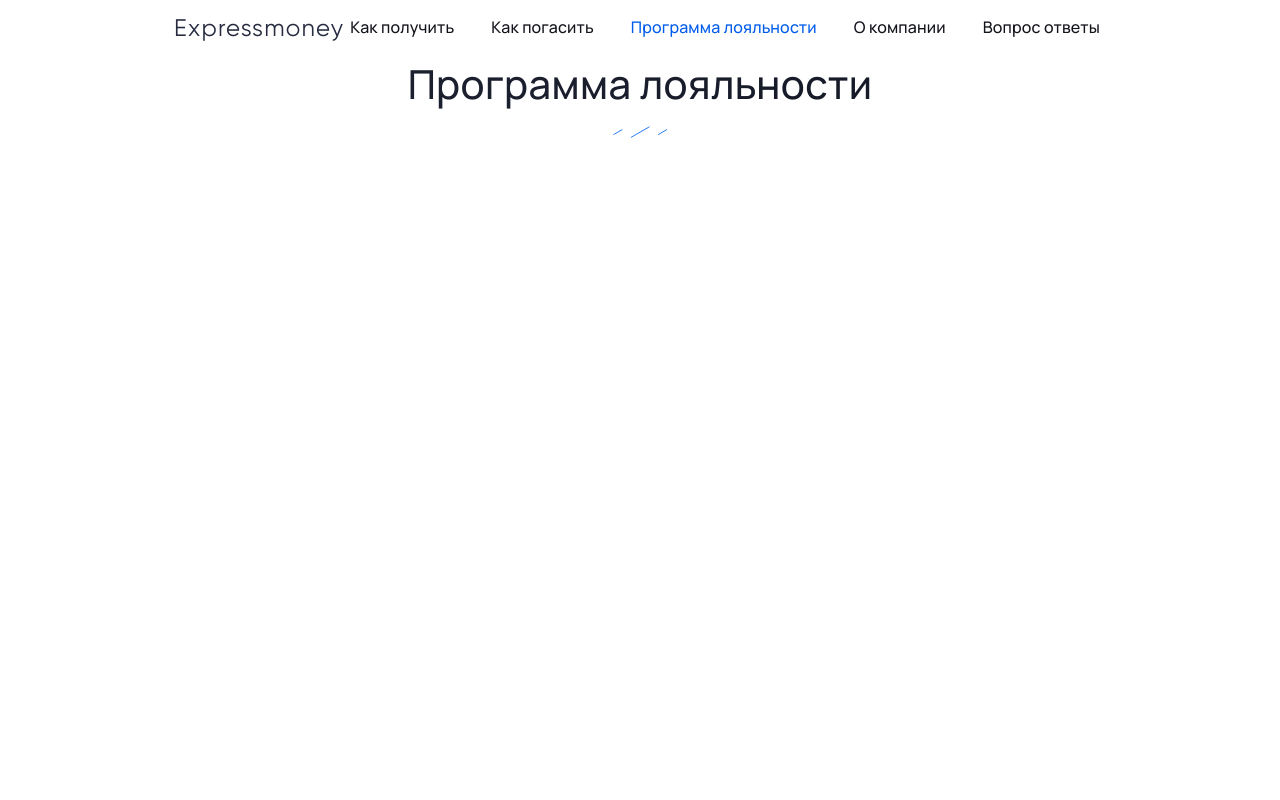
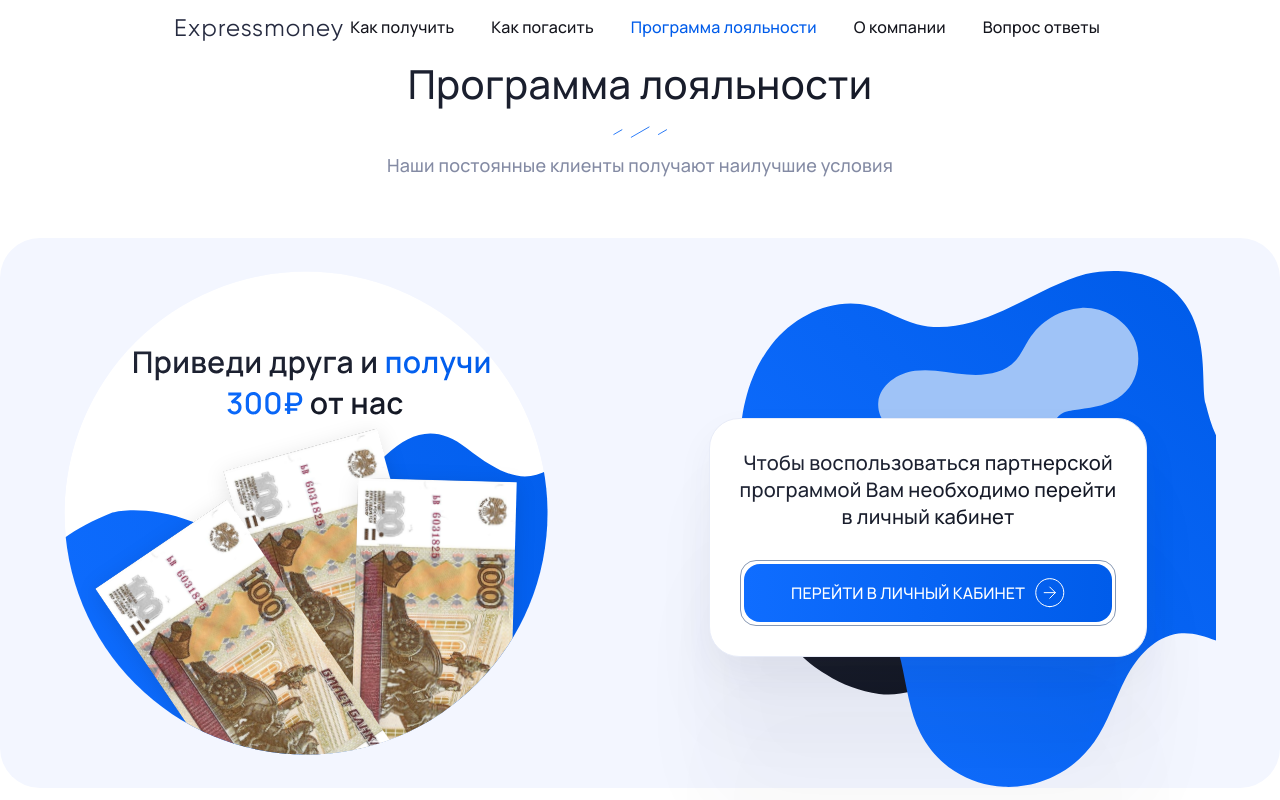
Before and after one commit to ghost-raven1/express-money-front, a React (Vite) app: page /loyalty-program in a window 1280 px wide. Shown: the top 800 px of the page. Built offline with nearby package versions, Linux system fonts and the light colour scheme.

Commit message:
added LoyaltyProgramPage

```diff
--- a/src/components/AppFooter/components/AppFooterSearchBlock/components/AppFooterNavPanel/AppFooterNavPanel.jsx
+++ b/src/components/AppFooter/components/AppFooterSearchBlock/components/AppFooterNavPanel/AppFooterNavPanel.jsx
@@ -4,8 +4,8 @@ import { RouterPath } from "../../../../../../utils/utils.js";
 const AppFooterNavPanel = () => {
   const navigate = useNavigate();
   const leftArr = [
-    { name: "Как получить заем?", url: RouterPath.howToGet },
-    { name: "Как погасить заем?", url: RouterPath.howToRepay },
+    { name: "Как получить заем?", url: 'https://platform.expressmoney.com/loans/'},
+    { name: "Как погасить заем?", url: 'https://platform.expressmoney.com/loans/' },
     { name: "Клубная карта", url: "" },
     { name: "Мобильное приложение", url: "" },
     { name: "Вопросы и ответы", url: RouterPath.faqPage },
@@ -19,7 +19,7 @@ const AppFooterNavPanel = () => {
     { name: "Органы управления", url: "" },
     { name: "Раскрытие информации", url: "" },
     { name: "Документы", url: "" },
-    { name: "Политика конфиденциаальности", url: "" },
+    { name: "Политика конфиденциальности", url: "" },
     { name: "Финансовая отчетность", url: "" },
   ];
   return (
@@ -30,12 +30,13 @@ const AppFooterNavPanel = () => {
           {!!leftArr?.length &&
             leftArr.map((link, idx) => {
               return (
-                <button
+                <a
                   className="footer-nav-panel__left-list-item"
-                  onClick={() => navigate(link.url)}
+                  href={link.url}
+                  target="_blank"
                 >
                   {link.name}
-                </button>
+                </a>
               );
             })}
         </div>
--- a/src/pages/loyaltyProgram/LoyaltyProgram.jsx
+++ b/src/pages/loyaltyProgram/LoyaltyProgram.jsx
@@ -1,13 +1,40 @@
 import "./LoyaltyProgram.scss";
 import AppHeadSection from "../../components/AppHeadSection/AppHeadSection.jsx";
-import mainTariffsBlockDelimiter from 'src/assets/main/Delimiters/Delimiter.svg';
+import mainTariffsBlockDelimiter from "src/assets/main/Delimiters/Delimiter.svg";
+import AppButton from "../../components/AppButton/AppButton.jsx";
+import SvgSelector from "../../components/SvgSelector/SvgSelector.jsx";
 const loyaltyProgram = () => {
   return (
     <div className="loyalty-program">
       <AppHeadSection
         title="Программа лояльности"
         img={mainTariffsBlockDelimiter}
+        desc="Наши постоянные клиенты получают наилучшие условия"
       />
+      <div className="loyalty-program-container">
+        <img
+          className="loyalty-program-container-left"
+          src="src/assets/loyaltyProgram/leftImg.svg"
+          alt=""
+        />
+        <div className="loyalty-program-container-right">
+            <div className="loyalty-program-container-right-form">
+                <div className="loyalty-program-container-right-form__title">
+                    Чтобы воспользоваться партнерской <br />
+                    программой Вам необходимо перейти <br />
+                    в личный кабинет
+                </div>
+                <div className="main__button-border main__button-border_grey">
+                    <a href="https://platform.expressmoney.com/loans/" target='_blank'>
+                        <AppButton mode="blue">
+                            ПЕРЕЙТИ В ЛИЧНЫЙ КАБИНЕТ <SvgSelector id="arrow-in-round" />
+                            {/* TODO Поменять иконку*/}
+                        </AppButton>
+                    </a>
+                </div>
+            </div>
+        </div>
+      </div>
     </div>
   );
 };
--- a/src/pages/loyaltyProgram/LoyaltyProgram.scss
+++ b/src/pages/loyaltyProgram/LoyaltyProgram.scss
@@ -1,5 +1,42 @@
 .loyalty-program {
-  height: 100vh;
+  min-height: 100vh;
   color: #1A1D25;
   text-align: center;
+  &-container {
+    background: #F3F6FF;
+    border-radius: 40px;
+    display: grid;
+    grid-template-columns: repeat(2, 1fr);
+    padding: 33px 5%;
+
+    &-left {}
+    &-right {
+      background: url("src/assets/loyaltyProgram/rightImg.svg") no-repeat;
+      align-items: center;
+      justify-content: center;
+      display: flex;
+      height: 110%;
+      &-form {
+        background: #FFFFFF;
+        border: 1px solid #E8ECF8;
+        box-shadow: 0 271px 108px rgba(52, 61, 85, 0.01), 0 152px 91px rgba(52, 61, 85, 0.03), 0 68px 68px rgba(52, 61, 85, 0.04), 0 17px 37px rgba(52, 61, 85, 0.05), 0 0 0 rgba(52, 61, 85, 0.05);
+        border-radius: 30px;
+        padding: 30px;
+        &__title {
+          font-family: 'Manrope', serif;
+          font-style: normal;
+          font-weight: 600;
+          font-size: 20px;
+          line-height: 27px;
+          letter-spacing: 0.01em;
+          background: linear-gradient(153.6deg, #222738 0%, #101420 100%);
+          -webkit-background-clip: text;
+          -webkit-text-fill-color: transparent;
+          background-clip: text;
+          text-fill-color: transparent;
+          margin-bottom: 30px;
+        }
+      }
+    }
+  }
 }
```
Also changed, not shown: src/assets/loyaltyProgram/leftImg.svg (added), src/assets/loyaltyProgram/rightImg.svg (added).
